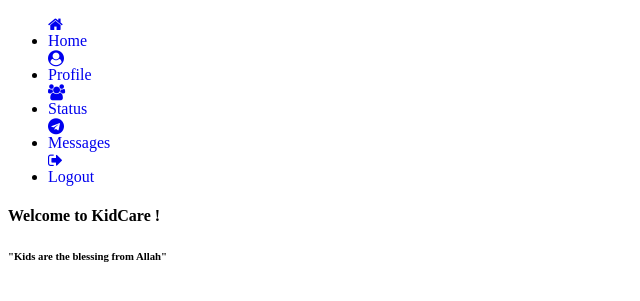
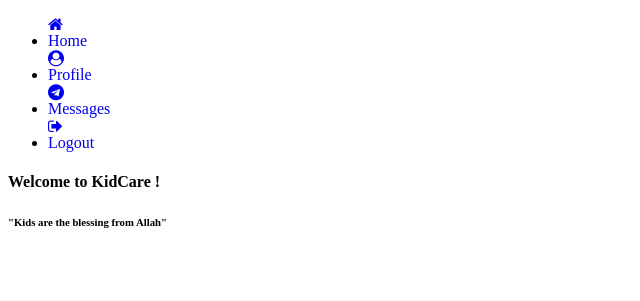
Before and after one commit to Nusrat-mim/Kidcare, a PHP site: page /thome.php in a window 1280 px wide. Shown: the top 301 px of the page, without its empty margins (0-640 px from the left). Run offline with PHP 8.4, Linux system fonts and the light colour scheme; the visitor is signed in with stand-in values (Sample User, id 1); data that the repository does not hold is empty.

Commit message:
Update thome.php

```diff
--- a/thome.php
+++ b/thome.php
@@ -31,7 +31,6 @@ $lastname=$retrive['lastname'];
 				<ul>
 				    <li><a href="thome.php"><i class="fa fa-home"><br>Home</i></a></li>
 					<li><a href="tprofile.php"><i class="fa fa-user-circle"><br>Profile</i></a></li>
-					<li><a href="tstatus.php"><i class="fa fa-users"><br>Status</i></a></li>
 					<li><a href="message.php"><i class="fa fa-telegram"><br>Messages</i></a></li>
 					<li><a href="logout.php"><i class="fa fa-sign-out"><br>Logout</i></a></li>
 
```
